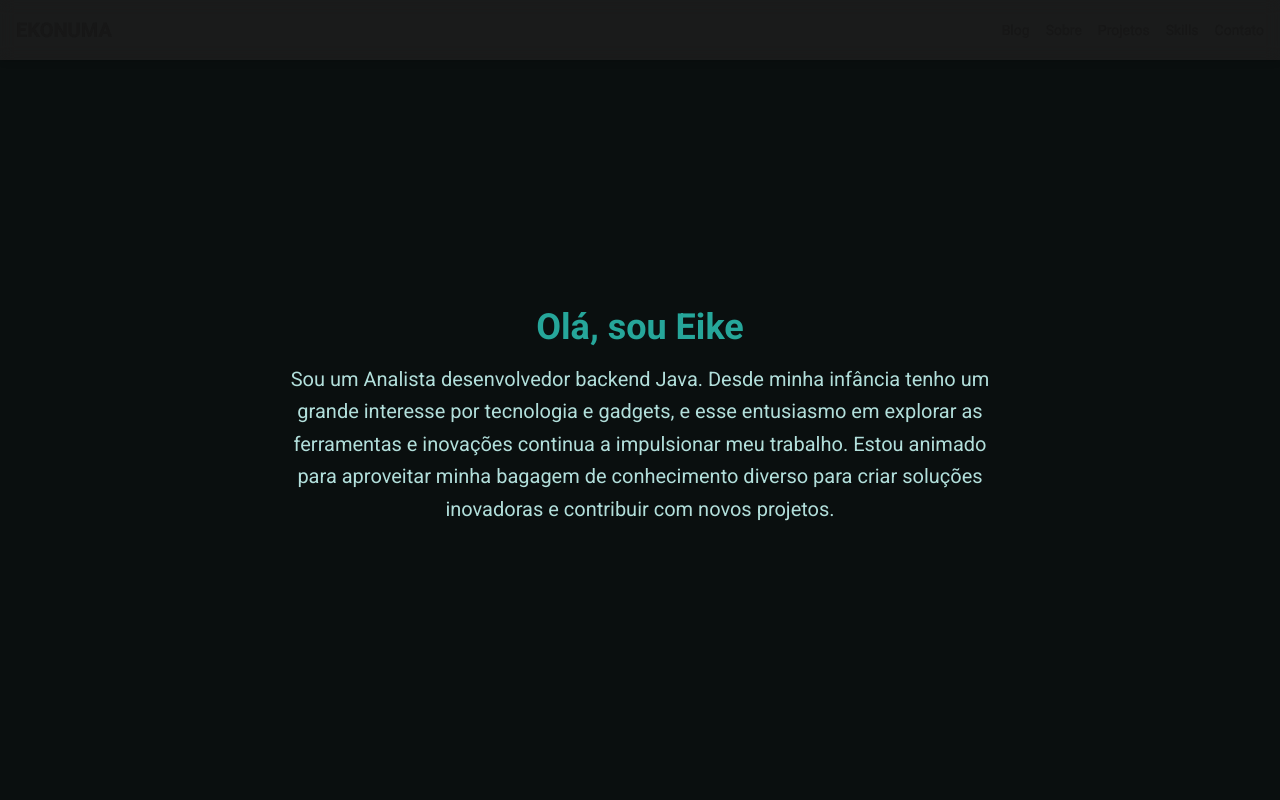
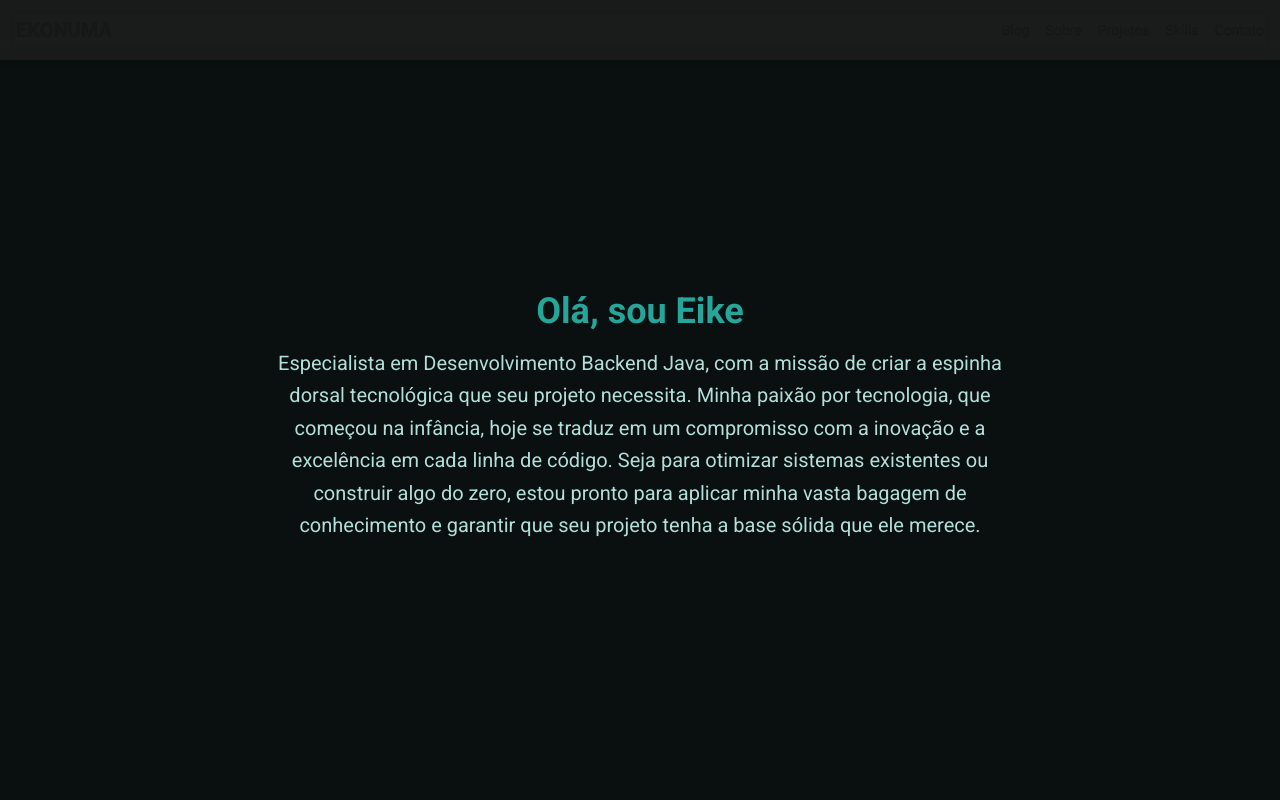
Before and after one commit to ekonuma/portfolio, a Next.js app: page / in a window 1280 px wide. Shown: the top 800 px of the page. Built offline with nearby package versions, Linux system fonts and the light colour scheme.

Commit message:
page.tsx

```diff
--- a/src/app/page.tsx
+++ b/src/app/page.tsx
@@ -22,7 +22,8 @@ export default function Home() {
             Olá, sou <span className="text-[#26A69A]">Eike</span>
           </h2>
           <p className="text-base sm:text-lg lg:text-xl max-w-3xl mx-auto px-4 text-[#B2DFDB] leading-relaxed text-center">
-            Sou um Analista desenvolvedor backend Java. Desde minha infância tenho um grande interesse por tecnologia e gadgets, e esse entusiasmo em explorar as ferramentas e inovações continua a impulsionar meu trabalho. Estou animado para aproveitar minha bagagem de conhecimento diverso para criar soluções inovadoras e contribuir com novos projetos.
+            Especialista em Desenvolvimento Backend Java, com a missão de criar a espinha dorsal tecnológica que seu projeto necessita. Minha paixão por tecnologia, que começou na infância, hoje se traduz em um compromisso com a inovação e a excelência em cada linha de código.
+Seja para otimizar sistemas existentes ou construir algo do zero, estou pronto para aplicar minha vasta bagagem de conhecimento e garantir que seu projeto tenha a base sólida que ele merece.
         </p>
         </section>
 
```
